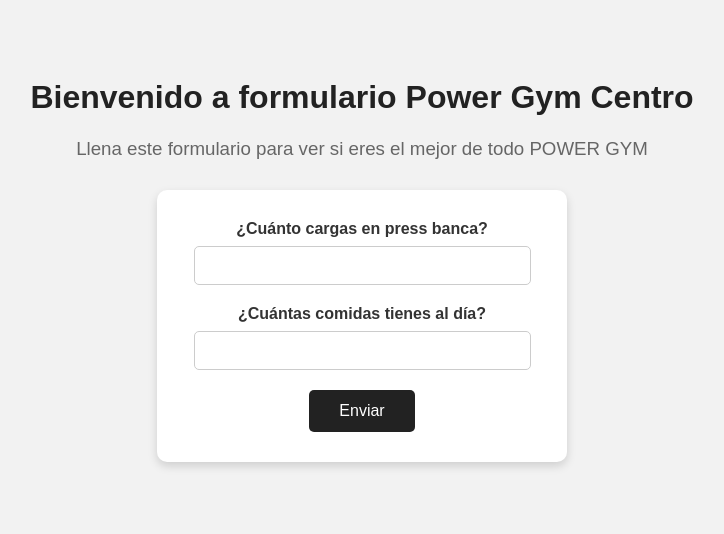
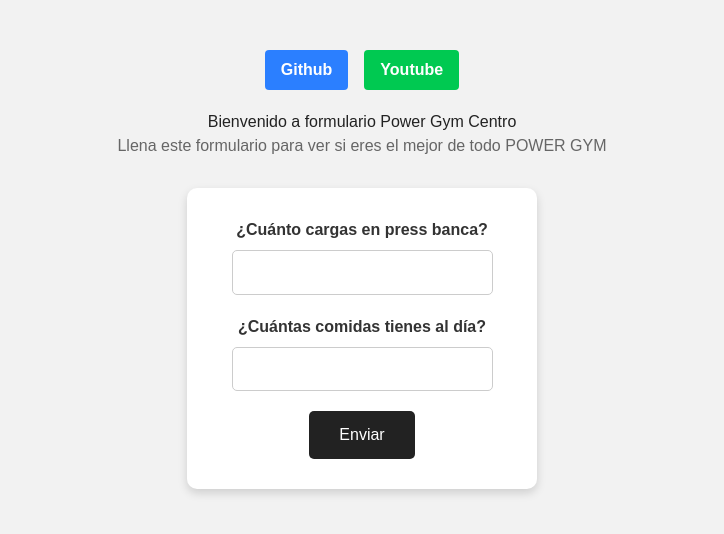
Before and after one commit to Cesar-Emilio/flujo-de-trabajo-git, a plain HTML site: page Formulario.html in a window 1280 px wide. Shown: the whole page, without its empty margins (278-1002 px from the left). Drawn offline with nearby package versions, Linux system fonts and the light colour scheme.

Commit message:
feat: Integracion de 2 nuevos links de redireccion como header

```diff
--- a/Formulario.html
+++ b/Formulario.html
@@ -5,7 +5,7 @@
 
     <meta charset="UTF-8">
     <meta name="viewport" content="width=device-width, initial-scale=1.0">
-
+      <script src="https://cdn.jsdelivr.net/npm/@tailwindcss/browser@4"></script>
     <title>Formulario</title>
 
     <style>
@@ -78,6 +78,10 @@
 </head>
 
 <body>
+        <div class="flex justify-center space-x-4">
+            <a href="https://github.com/Cesar-Emilio/flujo-de-trabajo-git" class="bg-blue-500 hover:bg-blue-700 text-white font-bold py-2 px-4 rounded">Github</a>
+            <a href="https://youtube.com" class="bg-green-500 hover:bg-green-700 text-white font-bold py-2 px-4 rounded">Youtube</a>
+        </div>
 
     <h1>Bienvenido a formulario Power Gym Centro</h1>
 
```
